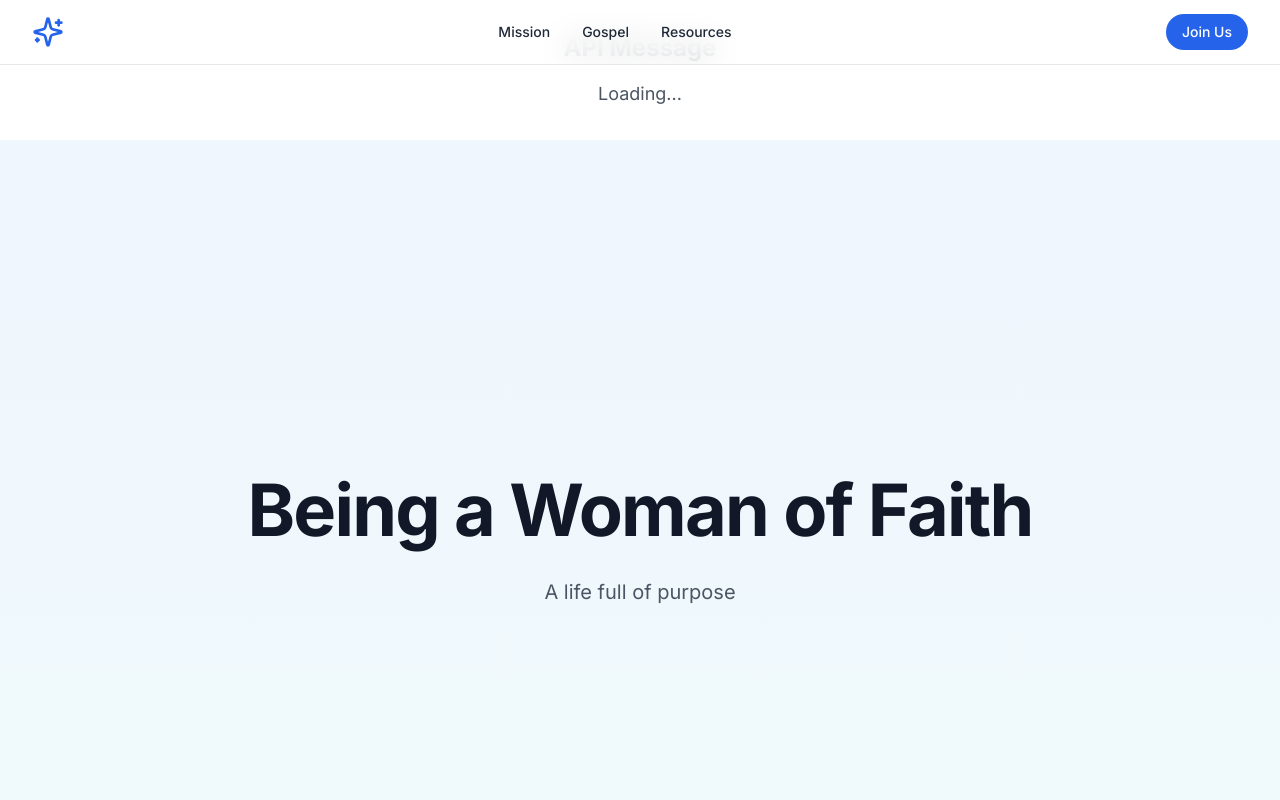
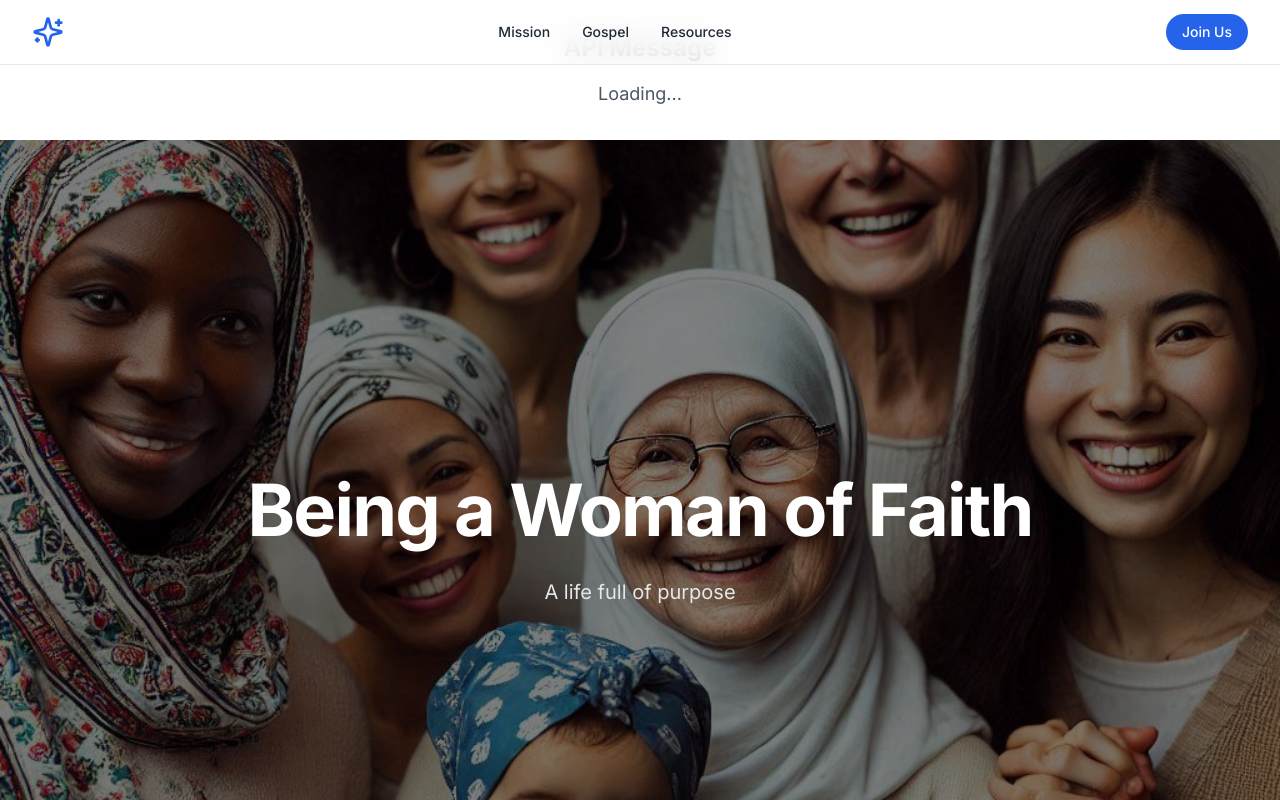
Before and after one commit to sonafouo/Being-a-Woman-of-Faith, a Next.js app in the folder frontend/: page / in a window 1280 px wide. Shown: the top 800 px of the page. Built offline with nearby package versions, Linux system fonts and the light colour scheme.

Commit message:
feat: add background image to homepage hero section

```diff
--- a/frontend/src/app/page.tsx
+++ b/frontend/src/app/page.tsx
@@ -4,6 +4,7 @@ import { motion, useScroll, useTransform, HTMLMotionProps } from "framer-motion"
 import { useRef, useEffect, useState } from "react";
 import { useInView } from "react-intersection-observer";
 import { Sparkles } from "lucide-react";
+import Image from 'next/image';
 
 type MotionDivProps = HTMLMotionProps<"div"> & { className?: string };
 type MotionH1Props = HTMLMotionProps<"h1"> & { className?: string };
@@ -84,8 +85,10 @@ export default function Home() {
       {/* Hero Section */}
       <section
         ref={containerRef}
-        className="min-h-screen relative overflow-hidden"
+        className="min-h-screen relative overflow-hidden bg-cover bg-center bg-no-repeat"
+        style={{ backgroundImage: 'url("/images/woman-of-faith.jpg")' }}
       >
+        <div className="absolute inset-0 bg-black bg-opacity-50"></div>
         <MotionDiv
           style={{ y, opacity }}
           className="absolute inset-0 flex items-center justify-center"
@@ -95,7 +98,7 @@ export default function Home() {
               initial={{ opacity: 0, y: 20 }}
               animate={{ opacity: 1, y: 0 }}
               transition={{ duration: 0.8 }}
-              className="text-5xl md:text-7xl font-bold tracking-tight text-gray-900"
+              className="text-5xl md:text-7xl font-bold tracking-tight text-white"
             >
               Being a Woman of Faith
             </MotionH1>
@@ -103,7 +106,7 @@ export default function Home() {
               initial={{ opacity: 0, y: 20 }}
               animate={{ opacity: 1, y: 0 }}
               transition={{ duration: 0.8, delay: 0.2 }}
-              className="text-xl text-gray-600 max-w-2xl mx-auto"
+              className="text-xl text-gray-200 max-w-2xl mx-auto"
             >
               A life full of purpose
             </MotionP>
```
Also changed, not shown: frontend/public/images/woman-of-faith.jpg (added).
